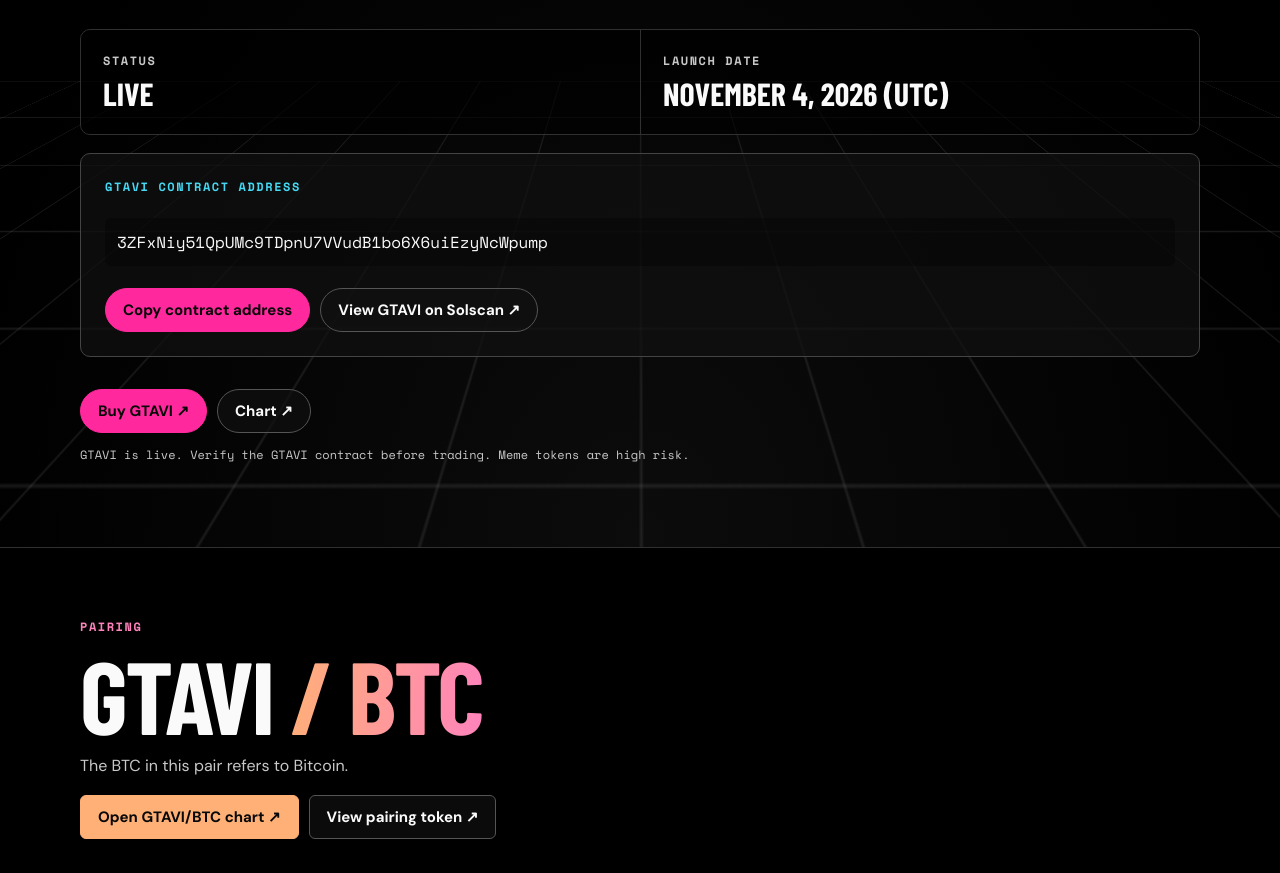
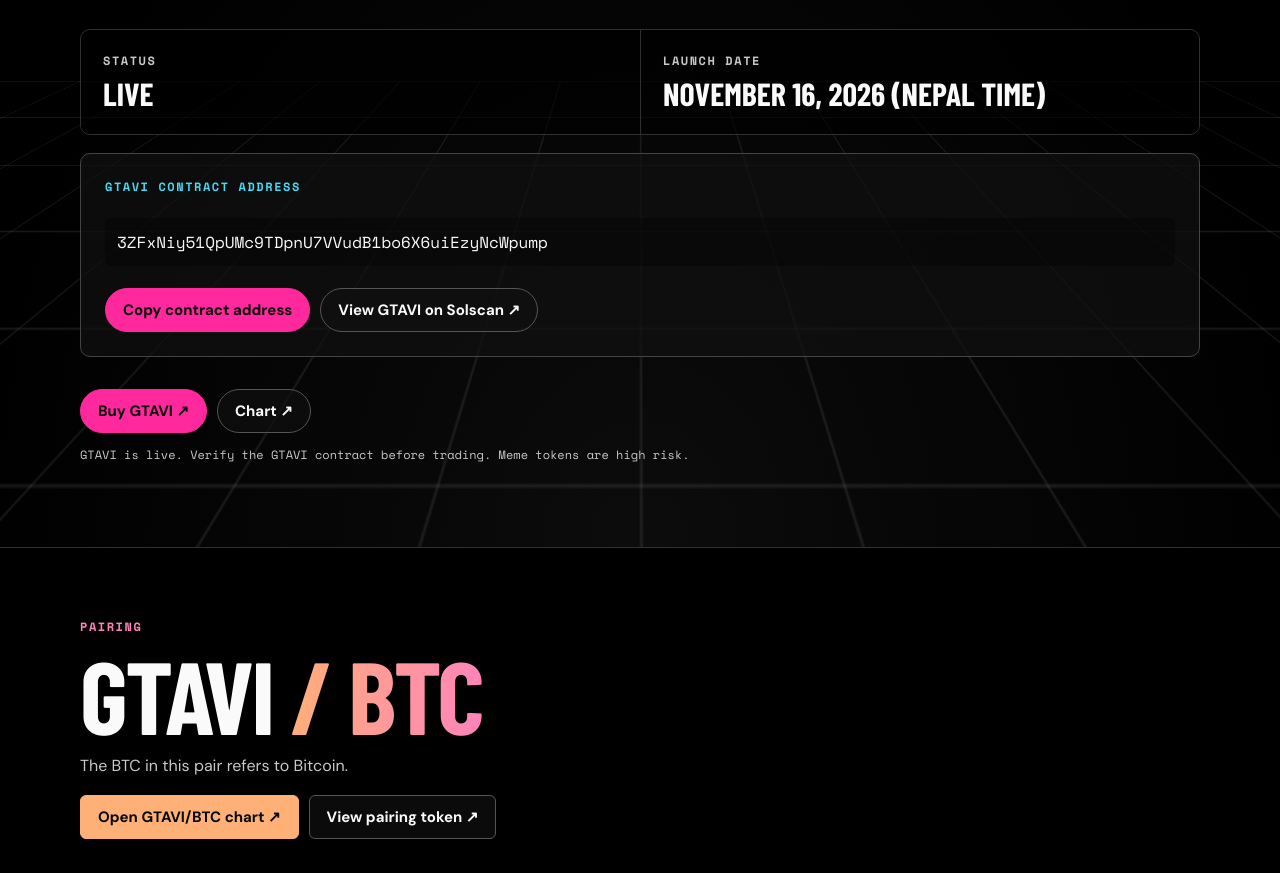
Before and after one commit to pappu947/GTAVI, a plain HTML site: page index.html in a window 1280 px wide. Shown: the part 2195-3068 px from the top of the page. Drawn offline with nearby package versions, Linux system fonts and the light colour scheme; a web font is replaced by a local one.

Commit message:
Set launch date to November 16, 2026 in Nepal time

```diff
--- a/index.html
+++ b/index.html
@@ -62,7 +62,7 @@
     </div>
     <div class="stats launch-stats">
       <div><span>Status</span><strong>Live</strong></div>
-      <div><span>Launch date</span><strong>November 4, 2026 (UTC)</strong></div>
+      <div><span>Launch date</span><strong>November 16, 2026 (Nepal time)</strong></div>
     </div>
     <div class="contract">
       <h3>GTAVI contract address</h3>
@@ -202,7 +202,7 @@
       </details>
       <details>
         <summary>Has $GTAVI launched?</summary>
-        <p>$GTAVI launched on Solana on November 4, 2026 (UTC). The <a href="#status">launch-status section</a> includes the published contract, Pump.fun trading link, and GTAVI/BTC chart.</p>
+        <p>$GTAVI launched on Solana on November 16, 2026 (Nepal time). The <a href="#status">launch-status section</a> includes the published contract, Pump.fun trading link, and GTAVI/BTC chart.</p>
       </details>
       <details>
         <summary>Where is the official community?</summary>
```
